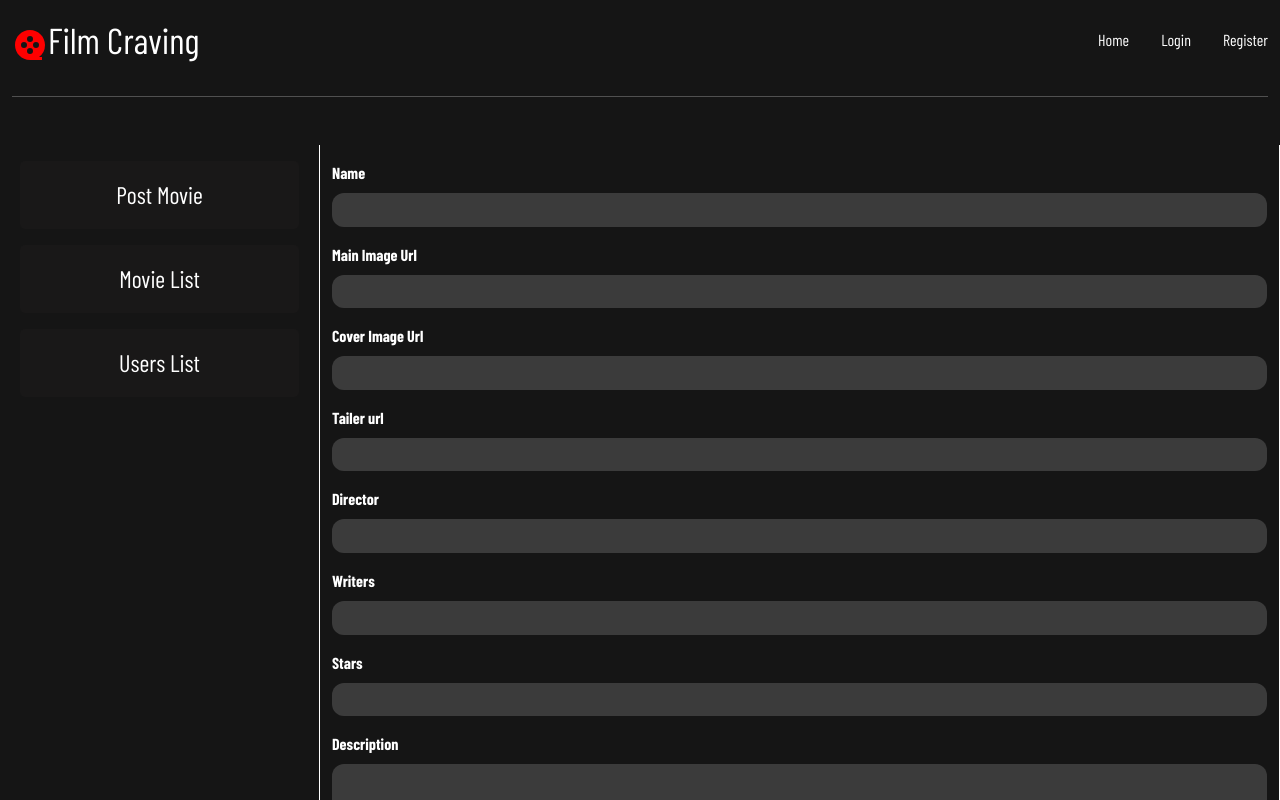
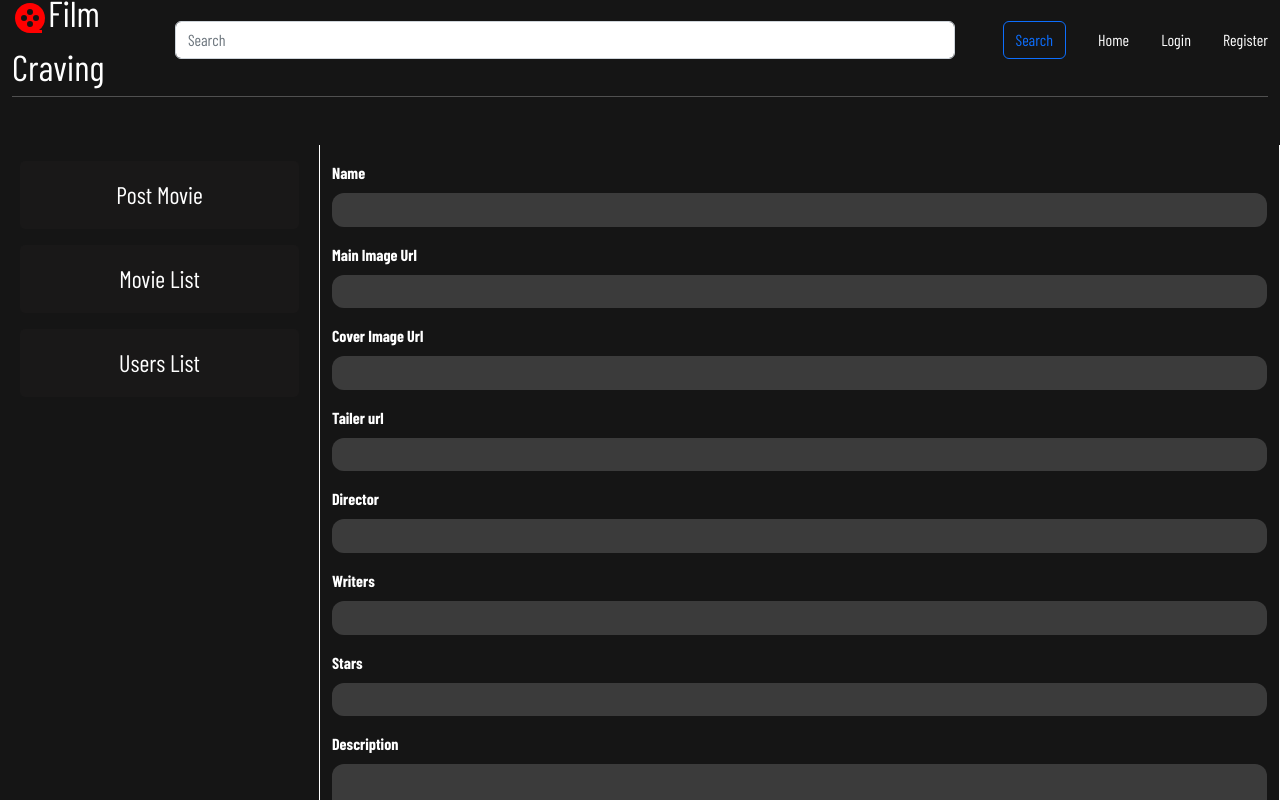
Before and after one commit to Wide-Stars/movies-review-site, a React (Create React App) app: page /dashboard/add_movie in a window 1280 px wide. Shown: the top 800 px of the page. Built offline with nearby package versions, Linux system fonts and the light colour scheme; no server answers; the HTML template or start-up script is replaced by a standard one; a web font is replaced by a local one.

Commit message:
feat: add search on top

```diff
--- a/src/components/TopHeader/TopHeader.js
+++ b/src/components/TopHeader/TopHeader.js
@@ -5,11 +5,22 @@ import Navigation from "./Navigation";
 import classes from "./topHeader.module.css";
 
 const TopHeader = () => {
+
+  const onSearchClicked = () => {
+    console.log("search clicked");
+  }
+
   return (
     <div className="mb-5">
       <header className={classes["top-header"]}>
         <Link className={classes["nav-brand"]} to="/"><RiMovie2Fill color="ff0000" />Film Craving</Link>
+
+        <input type="search" class="form-control rounded m-5" placeholder="Search" aria-label="Search" />
+        <button onClick={onSearchClicked} type="button" class="btn btn-outline-primary ">Search</button>
+
+
         <Navigation />
+
       </header>
       <hr />
     </div>
```
